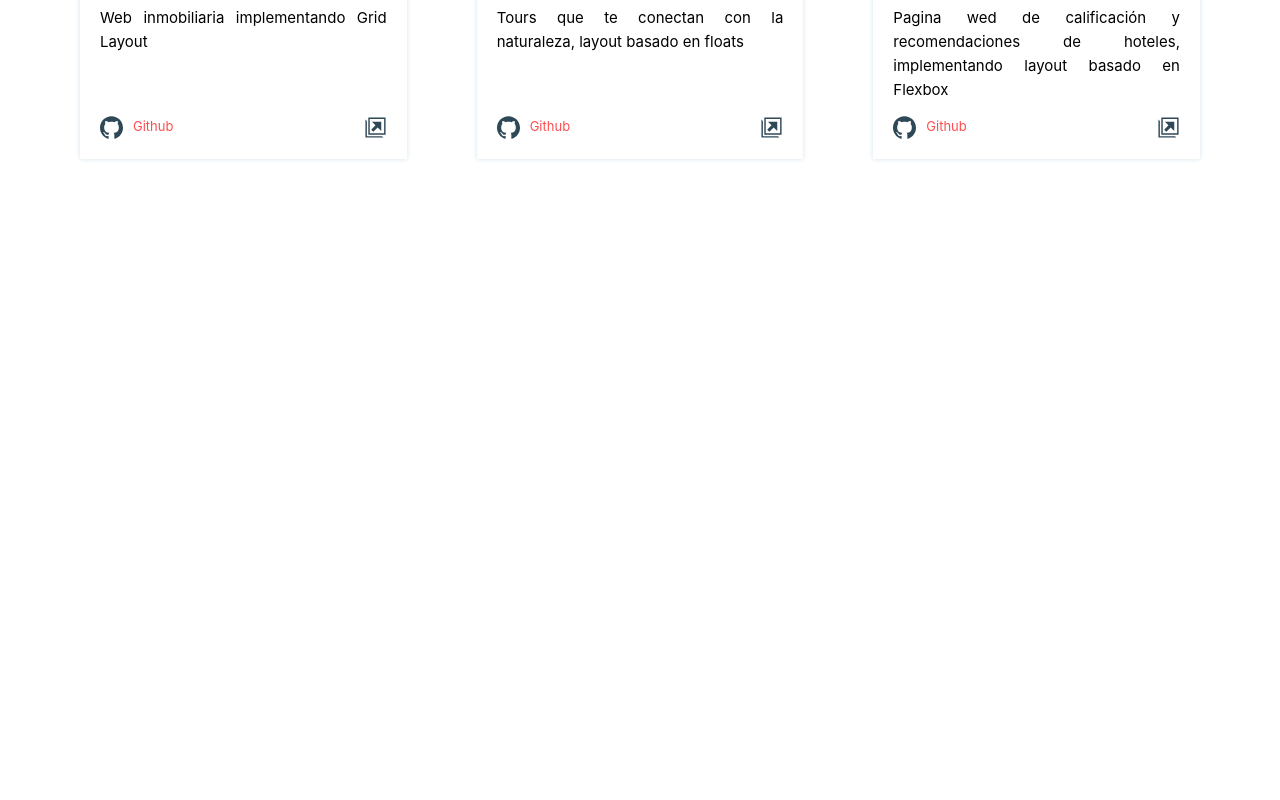
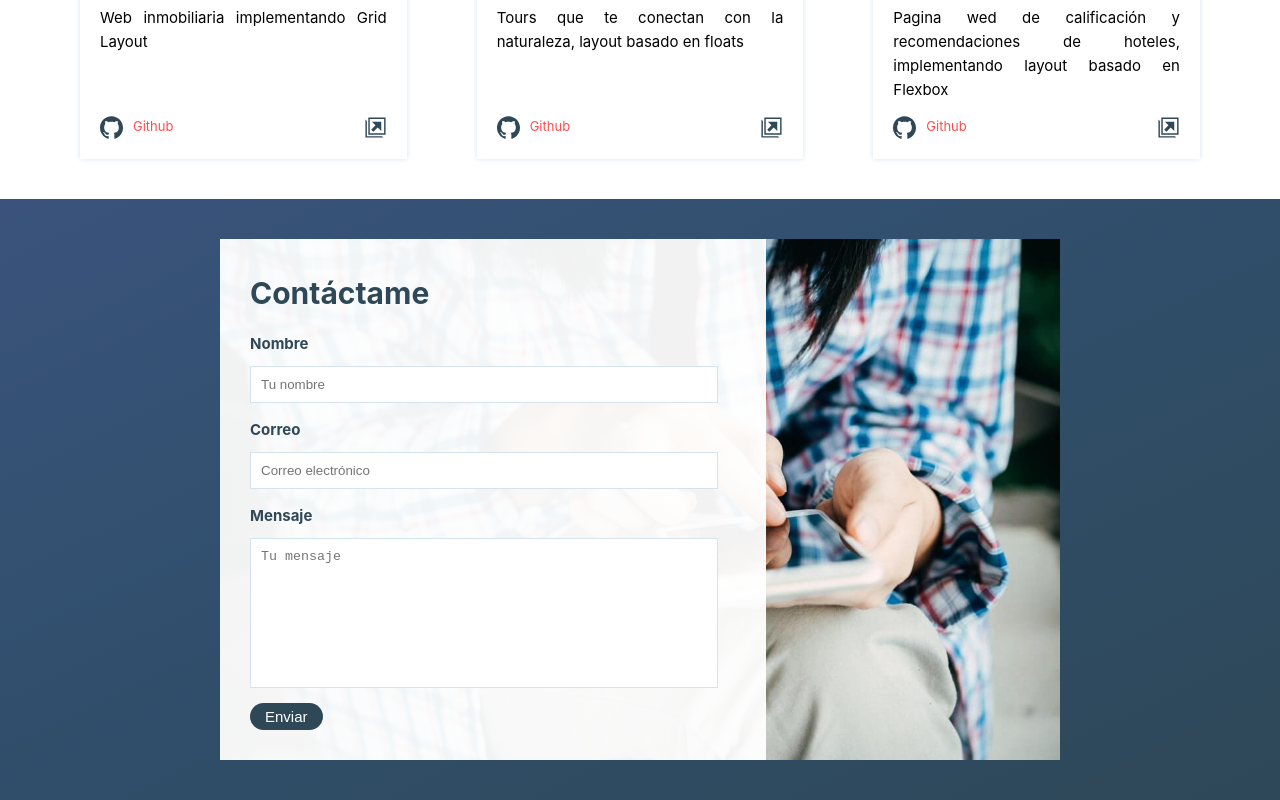
Before and after one commit to andres-mestra/andresmestra-cli, a Next.js app: page / in a window 1280 px wide. Shown: the part 1821-2621 px from the top of the page. Before the commit the page ends 2020 px from the top, so only its background shows below. Built offline with nearby package versions, Linux system fonts and the light colour scheme.

Commit message:
Contact form

```diff
--- /dev/null
+++ b/components/form/InputText.js
@@ -0,0 +1,35 @@
+export const InputText = ({ id, text, placeholder, type, required }) => {
+  return (
+    <>
+      <label htmlFor={id} className="input_group">
+        <span className="input_text">{text}</span>
+        <input
+          id={id}
+          type={type || 'text'}
+          placeholder={placeholder}
+          required={required || false}
+          className="input"
+        />
+      </label>
+      <style jsx>{`
+        .input {
+          border: var(--border-light);
+          border-radius: var(--border-round);
+          outline: none;
+          padding: 1rem;
+        }
+
+        .input_group {
+          font-size: 1.5rem;
+          display: grid;
+          grid-row-gap: 1rem;
+        }
+
+        .input_text {
+          color: var(--color-primary);
+          font-weight: 700;
+        }
+      `}</style>
+    </>
+  )
+}
--- /dev/null
+++ b/components/form/TextArea.js
@@ -0,0 +1,38 @@
+import React from 'react'
+
+export const TextArea = ({ id, text, placeholder, required }) => {
+  return (
+    <>
+      <label htmlFor={id} className="textarea_group">
+        <span className="textarea_text">{text}</span>
+        <textarea
+          id={id}
+          className="textarea"
+          placeholder={placeholder}
+          required={required || false}
+        />
+      </label>
+      <style jsx>{`
+        .textarea {
+          border: var(--border-light);
+          border-radius: var(--border-round);
+          padding: 1rem;
+          outline: none;
+          resize: none;
+          height: 15rem;
+        }
+
+        .textarea_group {
+          font-size: 1.5rem;
+          display: grid;
+          grid-row-gap: 1rem;
+        }
+
+        .textarea_text {
+          color: var(--color-primary);
+          font-weight: 700;
+        }
+      `}</style>
+    </>
+  )
+}
--- /dev/null
+++ b/components/me/FormContact.js
@@ -0,0 +1,32 @@
+import { InputText } from '../form/InputText'
+import { TitleMedium } from '../text/TitleMedium'
+import { TextArea } from '../form/TextArea'
+import sty from '../../styles/components/me/formContact.module.scss'
+import { ButtonPrimary } from '../ui/buttons/ButtonPrimary'
+
+export const FormContact = () => {
+  return (
+    <section className={`${sty.form_contact} container_grid`} id="contact">
+      <div className={sty.form_container}>
+        <form>
+          <TitleMedium>Contáctame</TitleMedium>
+          <InputText
+            id="name"
+            text="Nombre"
+            placeholder="Tu nombre"
+            required={true}
+          />
+          <InputText
+            id="email"
+            text="Correo"
+            type="email"
+            placeholder="Correo electrónico"
+            required={true}
+          />
+          <TextArea text="Mensaje" placeholder="Tu mensaje" required={true} />
+          <ButtonPrimary text="Enviar" type="submit" />
+        </form>
+      </div>
+    </section>
+  )
+}
--- /dev/null
+++ b/components/ui/buttons/ButtonPrimary.js
@@ -0,0 +1,20 @@
+export const ButtonPrimary = ({ text, type }) => {
+  return (
+    <>
+      <button type={type} className="button_primary">
+        {text}
+      </button>
+      <style jsx>{`
+        .button_primary {
+          color: var(--white);
+          background-color: var(--color-primary);
+          border: none;
+          border-radius: 3rem;
+          font-size: 1.5rem;
+          padding: 0.5rem 1.5rem;
+          width: max-content;
+        }
+      `}</style>
+    </>
+  )
+}
--- a/pages/index.js
+++ b/pages/index.js
@@ -4,7 +4,7 @@ import { HeaderMe } from '../components/me/HeaderMe'
 import { Habilities } from '../components/me/Habilities'
 import { About } from '../components/me/About'
 import { Projects } from '../components/me/Projects'
-
+import { FormContact } from '../components/me/FormContact'
 import sty from '../styles/pages/home.module.scss'
 
 const Home = () => {
@@ -19,6 +19,7 @@ const Home = () => {
         <About />
         <Habilities />
         <Projects />
+        <FormContact />
         {/* <div>Tecnologias</div>
         <div>About me</div>
         <div>Proyectos</div>
--- /dev/null
+++ b/styles/components/me/formContact.module.scss
@@ -0,0 +1,34 @@
+.form {
+  &_contact {
+    padding: 4rem 0;
+    background-image: linear-gradient(
+      to right bottom,
+      #3b537c,
+      #345173,
+      #304e6a,
+      #2f4b61,
+      #2f4858
+    );
+  }
+
+  &_container {
+    background-image: linear-gradient(
+        90deg,
+        rgba(255, 255, 255, 0.95) 0%,
+        rgba(255, 255, 255, 0.95) 65%,
+        transparent 65%
+      ),
+      url(../../../public/images/contact_medium.jpg);
+    background-size: cover;
+    background-position: center;
+    grid-column: col-start 2 / col-end 7;
+    padding: 3rem;
+
+    form {
+      display: grid;
+      align-content: center;
+      grid-row-gap: 1.5rem;
+      width: 60%;
+    }
+  }
+}
--- a/styles/globals.scss
+++ b/styles/globals.scss
@@ -45,6 +45,8 @@
   --shadow: 0px 0px 2px var(--grey-dark-2);
 
   --dropdownAnimateSlow: dropdownAnimate 0.8s;
+
+  --borde-round: 3px;
 }
 
 *,
--- a/utils/navigationsList.js
+++ b/utils/navigationsList.js
@@ -3,4 +3,5 @@ export const navigationList = [
   { text: 'About', route: '/#about', to: 'about' },
   { text: 'Habilities', route: '/#habilities', to: 'habilities' },
   { text: 'Projects', route: '/#projects', to: 'projects' },
+  { text: 'Contact', route: '/#contact', to: 'contact' },
 ]
```
Also changed, not shown: public/images/contact_medium.jpg (added), public/images/contact_small.jpg (added).
